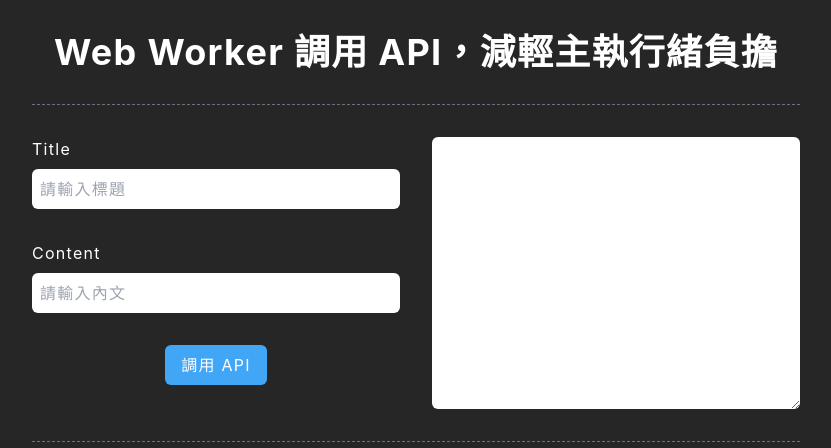
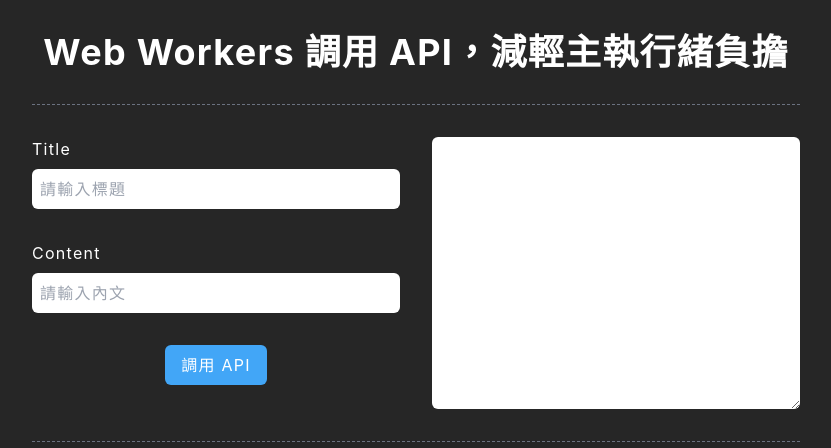
Before and after one commit to letswritetw/letswrite-web-worker, a website: page index.pug in a window 1280 px wide. Shown: the whole page, without its empty margins (224-1055 px from the left). Drawn offline with nearby package versions, Linux system fonts and the light colour scheme; files that its build step writes are made by us from their sources.

Commit message:
修正名稱

```diff
--- a/index.pug
+++ b/index.pug
@@ -1,6 +1,6 @@
-- var link = 'web-worker'
-- var title = 'Web Worker 調用 API，減輕主執行緒負擔'
-- var description = 'Web Worker 調用 API，減輕主執行緒負擔'
+- var link = 'web-workers'
+- var title = 'Web Workers 調用 API，減輕主執行緒負擔'
+- var description = 'Web Workers 調用 API，減輕主執行緒負擔'
 
 <!DOCTYPE html>
 html(lang="zh-Hant")
--- a/package.json
+++ b/package.json
@@ -2,7 +2,7 @@
   "name": "letswrite-web-worker",
   "version": "1.0.0",
   "main": "index.js",
-  "repository": "https://github.com/letswritetw/letswrite-web-worker.git",
+  "repository": "https://github.com/letswritetw/letswrite-web-workers.git",
   "author": "Let's Write <letswritetw@gmail.com>",
   "license": "MIT"
 }
```
Also changed, not shown: README.md, index.html.
